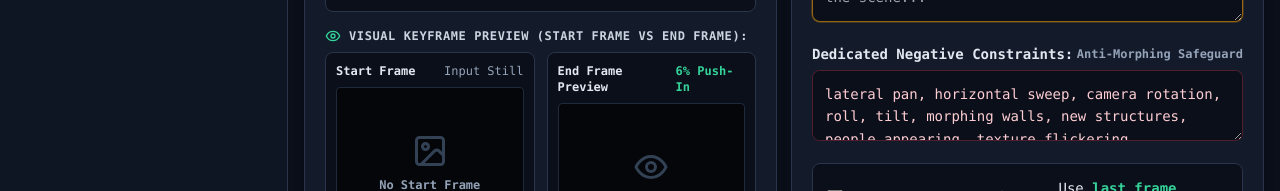
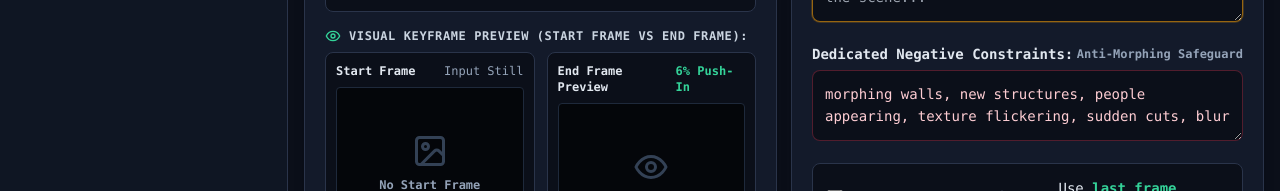
Before and after one commit to mashsyed/veo-bench, a React (Vite) app in the folder frontend/: page / in a window 1280 px wide. Shown: the part 467-658 px from the top of the page. Built offline with nearby package versions, Linux system fonts and the light colour scheme; no server answers.

Commit message:
Disable last_frame conditioning by default and remove restrictive motion terms from default negative prompt

```diff
--- a/frontend/src/App.jsx
+++ b/frontend/src/App.jsx
@@ -72,11 +72,11 @@ export default function App() {
     seed: 4242,
     seed_locked: false,
     directorial_prompt: '',
-    negative_prompt: 'lateral pan, horizontal sweep, camera rotation, roll, tilt, morphing walls, new structures, people appearing, texture flickering',
+    negative_prompt: 'morphing walls, new structures, people appearing, texture flickering, sudden cuts, blur',
     enhance_prompt: false,
     person_generation: 'dont_allow',
     safety_setting: 'BLOCK_ONLY_HIGH',
-    use_last_frame: true
+    use_last_frame: false
   });
 
   // Custom QA Rubric state
```
